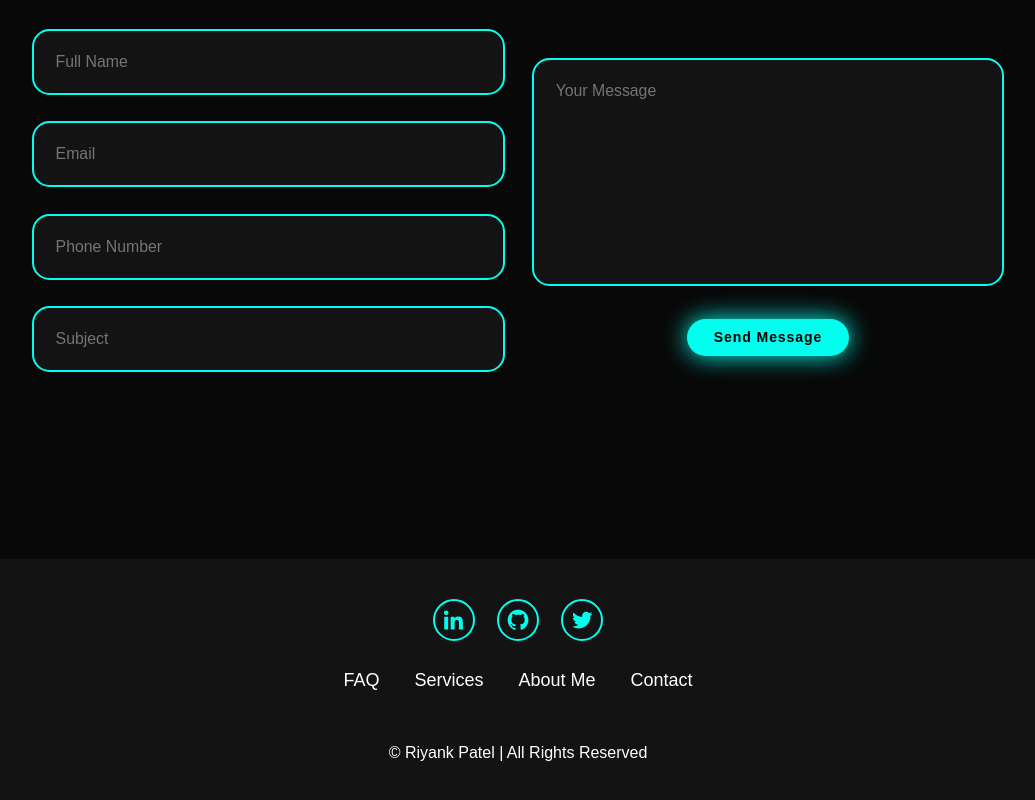
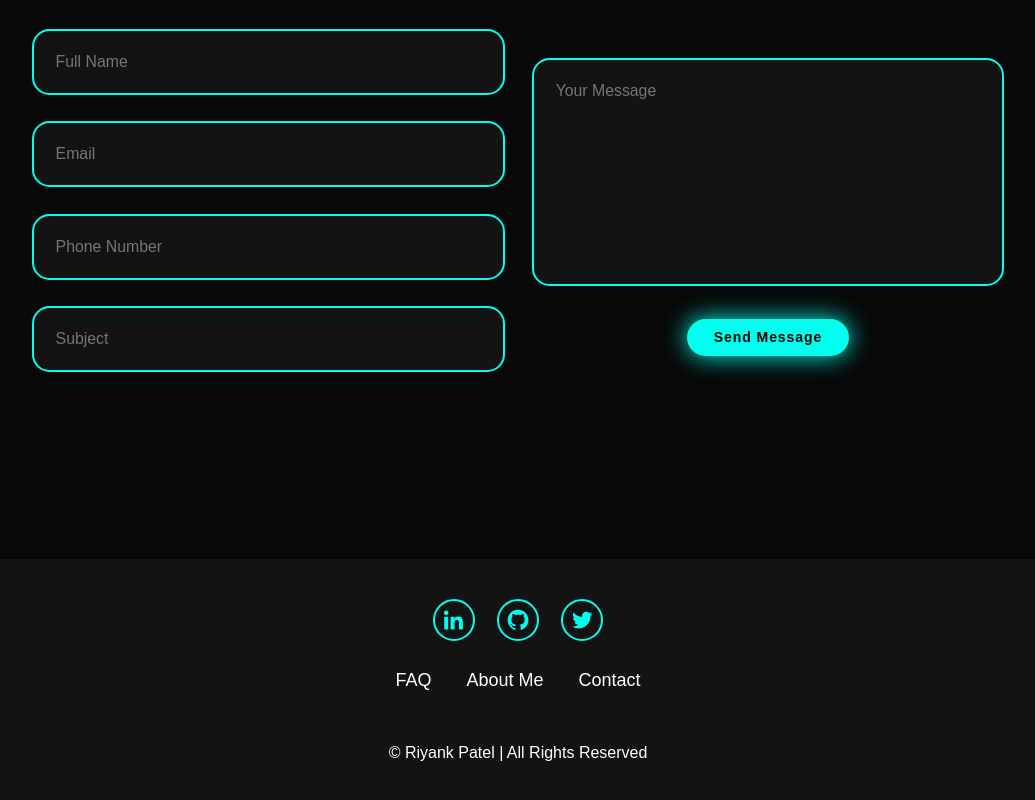
Before and after one commit to riyank036/PRODIGY_WD_04, a plain HTML site: page index.html in a window 1280 px wide. Shown: the part 3014-3814 px from the top of the page, without its empty margins (122-1157 px from the left). Drawn offline with nearby package versions, Linux system fonts and the light colour scheme.

Commit message:
Update index.html

```diff
--- a/index.html
+++ b/index.html
@@ -181,17 +181,12 @@
             </li>
 
             <li>
-                <a href="#">Services</a>
-            </li>
-
-            <li>
                 <a href="#">About Me</a>
             </li>
 
             <li>
                 <a href="#">Contact</a>
             </li>
-
 
         </ul>
         <p class="copyright">
```
